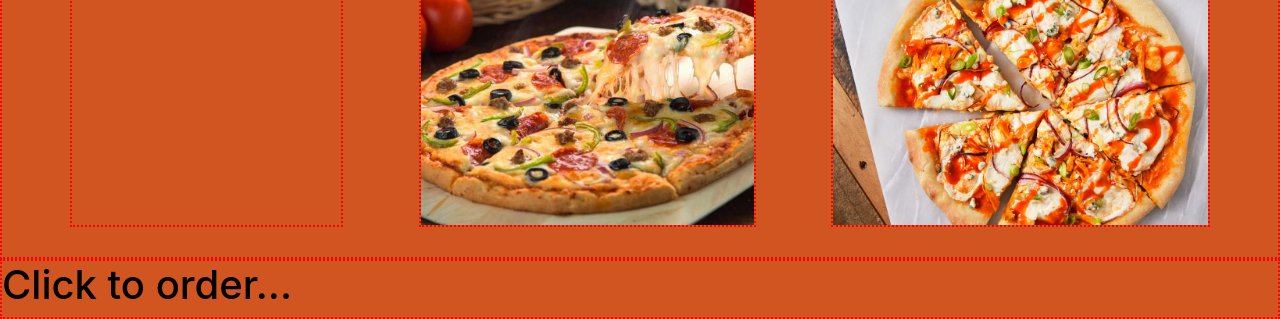
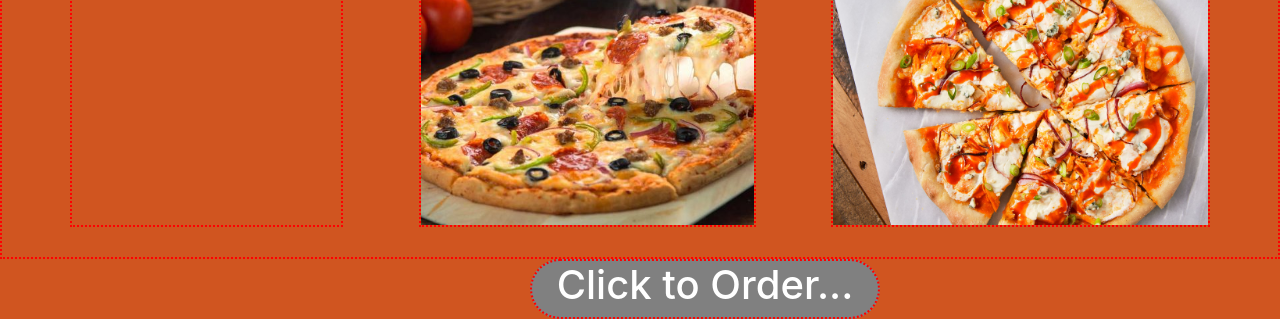
Before and after one commit to Axwell-austin/cloudy-with-a-chance-of-pizza, a plain HTML site: page indexII.html in a window 1280 px wide. Shown: the part 673-992 px from the top of the page. Drawn offline with Linux system fonts and the light colour scheme.

Commit message:
Added the link to the last line in the second page, link to the last html file

```diff
--- a/index.css
+++ b/index.css
@@ -78,3 +78,11 @@ body{
     padding: 30px;
     text-align: center;
 }
+.footer{
+    text-align: center;
+    color: #9f642e;
+    background-color: grey;
+    width: 350px;
+    margin-left: 530px;
+    border-radius: 100px;
+}
--- a/indexII.html
+++ b/indexII.html
@@ -41,7 +41,7 @@
         </div>
     </div>
     <div class="footer">
-        <h1>Click to order...</h1>
+        <h1><a href="indexIII.html">Click to Order...</a></h1>
     </div>
 </body>
 </html>
```
